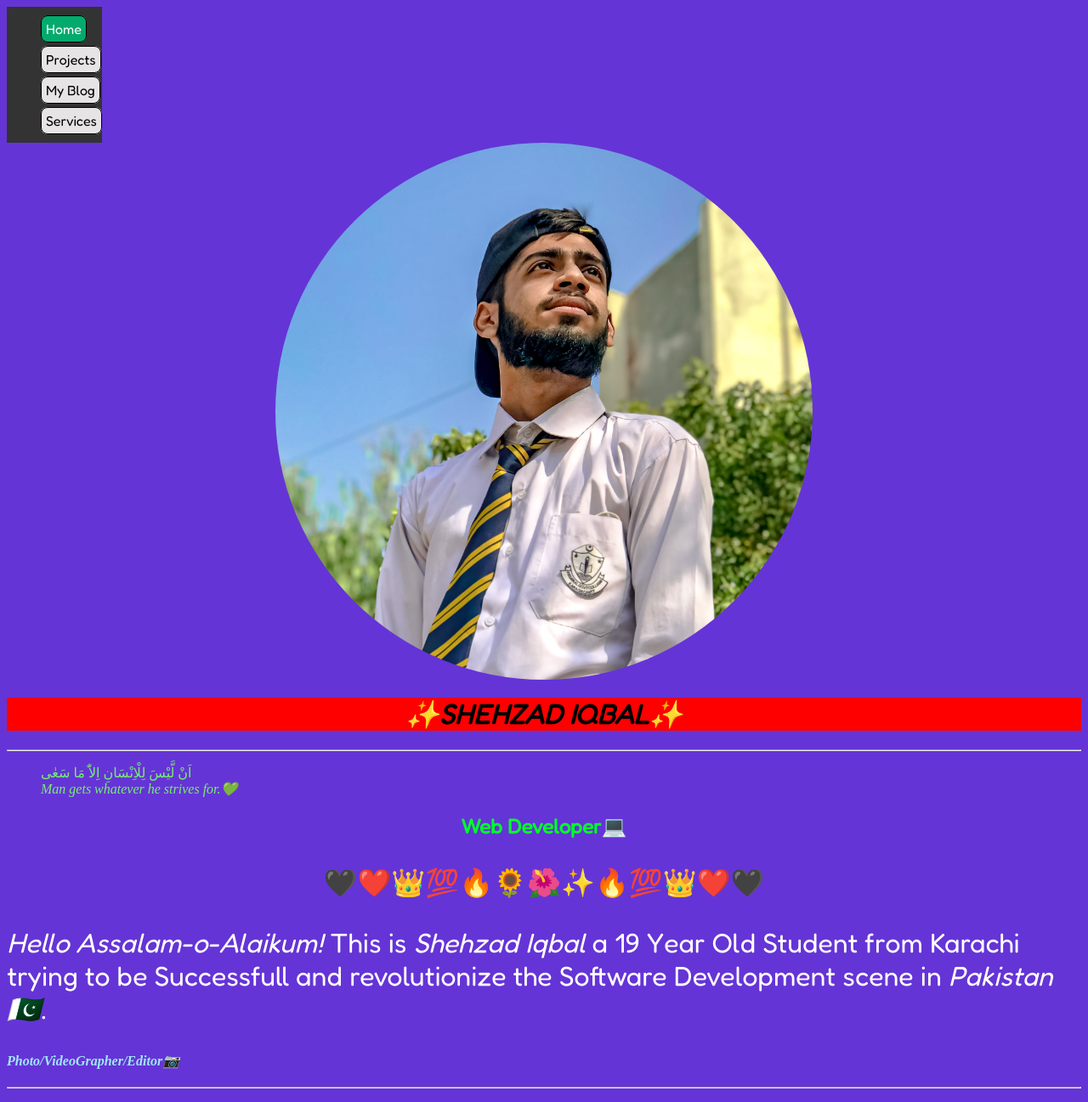
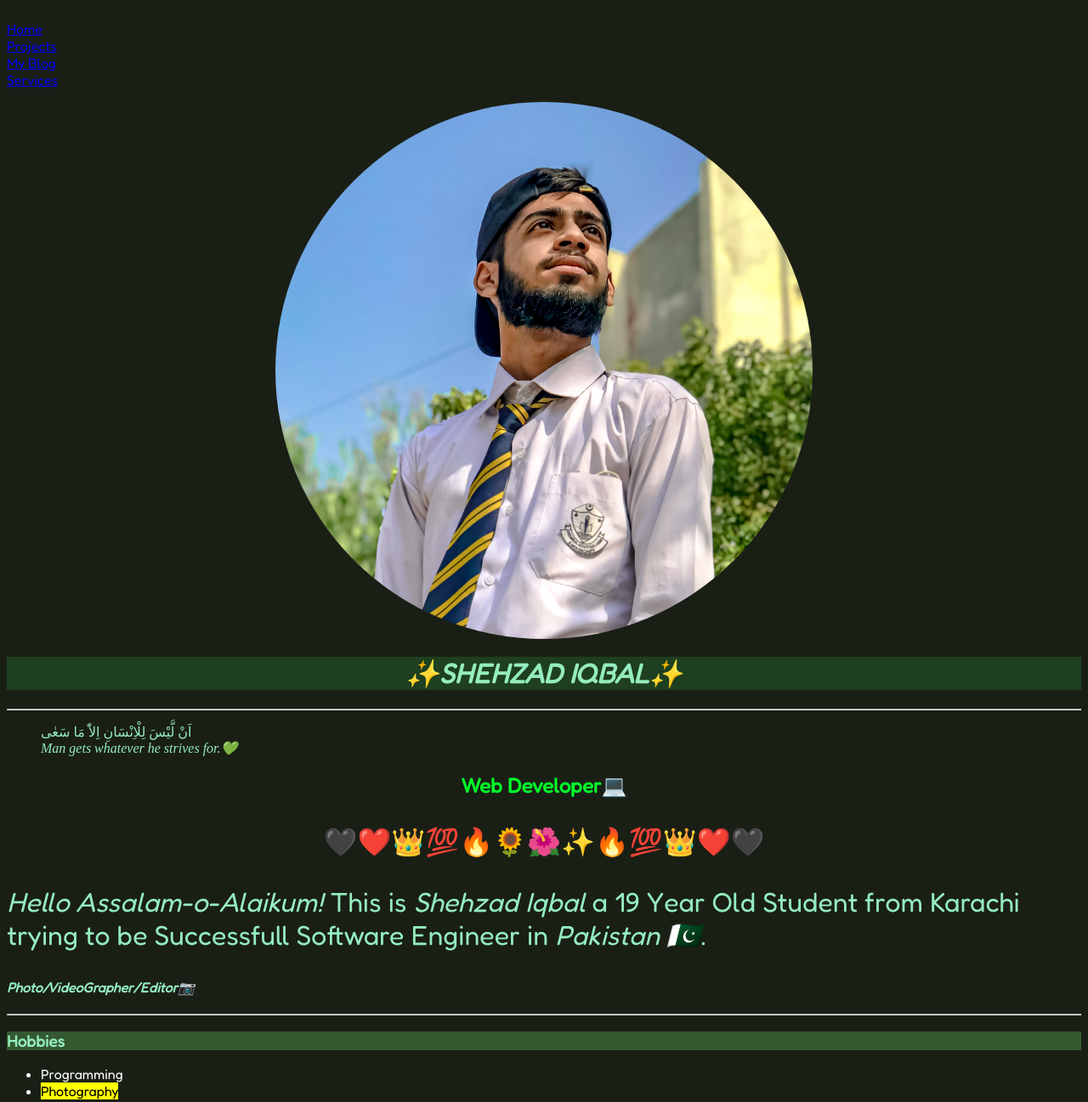
Before and after one commit to shehza-d/ss, a plain HTML site: page index.html in a window 1280 px wide. Shown: the top 1297 px of the page at 85% size. Drawn offline with Linux system fonts and the light colour scheme.

Commit message:
color palet

```diff
--- a/index.html
+++ b/index.html
@@ -18,24 +18,19 @@
 
     <header>
         <nav>
-  <div class="topnav">
-    <li class="header-li">
-      <ul><a class="active" href="./index.html" id="top">Home</a> </ul>
-      <ul><a href="./projects.html">Projects</a> </ul>
-     <ul> <a href="./blog.html">My Blog</a> </ul>
- <ul> <a href="./Services.html">Services</a> </ul>
-</li>
+            <ul class="header-li">
+                <li><a href="./index.html" class="active">Home</a> </li>
+                <li><a href="./projects.html">Projects</a> </li>
+                <li> <a href="./blog.html">My Blog</a> </li>
+                <li> <a href="./Services.html">Services</a> </li>
+            </ul>
         </nav>
     </header>
-</div>
+    <img src="./compressed photos/my-photo2.png" alt="Sabar karo" width="450" title="HACKER" class="dp">
 
-<img src="./compressed photos/my-photo2.png" alt="Sabar karo" width="450" title="HACKER" class="dp">
-  <dfn><em><strong>
-          <h1>✨SHEHZAD IQBAL✨</h1>
-        </strong></em></dfn>
+    <dfn><em><strong><h1>✨SHEHZAD IQBAL✨</h1></strong></em></dfn>
+
     <hr>
-
-
 
     <blockquote>اَنْ لَّیْسَ لِلْاِنْسَانِ اِلاّٰ مَا سَعٰی
         <br> <cite>Man gets whatever he strives for.💚</cite>
@@ -50,8 +45,7 @@
     <center>
         <p>🖤❤️👑💯🔥🌻🌺✨🔥💯👑❤️🖤</p>
     </center>
-  <p><em>Hello Assalam-o-Alaikum!</em> This is <em>Shehzad Iqbal</em> a 19 Year Old Student from Karachi trying to be
-    Successfull and revolutionize the Software Development scene in <em>Pakistan 🇵🇰</em>.</p>
+    <p><em>Hello Assalam-o-Alaikum!</em> This is <em>Shehzad Iqbal</em> a 19 Year Old Student from Karachi trying to be Successfull Software Engineer in <em>Pakistan 🇵🇰</em>.</p>
     <h4><em>Photo/VideoGrapher/Editor📷</em></h4>
     <hr>
 
@@ -81,24 +75,19 @@
   </address>
     <br>
     <td style="padding-right: 5px">
-    <a href="https://instagram.com/shehza.d?utm_medium=copy_link" target="_blank"><img
-        src="./compressed photos/logos/ig7-compressed.png" width="60" height="60" alt=""
-        title="i just LOVE my insta Account" /></a>
+        <a href="https://instagram.com/shehza.d?utm_medium=copy_link" target="_blank"><img src="./compressed photos/logos/ig7-compressed.png" width="60" height="60" alt="" title="i just LOVE my insta Account" /></a>
     </td>
     &nbsp;&nbsp;
     <td style="padding-right: 5px">
-    <a href="https://www.youtube.com/channel/UCUTMs216kmgY9lOgBFDckAQ" target="_blank"><img
-        src="./compressed photos/logos/yt6.png" width="60" height="60" title="aagye ho tw Subscribe kar hi lena" /></a>
+        <a href="https://www.youtube.com/channel/UCUTMs216kmgY9lOgBFDckAQ" target="_blank"><img src="./compressed photos/logos/yt6.png" width="60" height="60" title="aagye ho tw Subscribe kar hi lena" /></a>
     </td>
     &nbsp;&nbsp;
     <td style="padding-right: 5px">
-    <a href="https://github.com/shehza-d" target="_blank"><img src="./compressed photos/logos/git.png" width="60"
-        height="60" alt="sorry" title="Progamminggg" /></a>
+        <a href="https://github.com/shehza-d" target="_blank"><img src="./compressed photos/logos/git.png" width="60" height="60" alt="sorry" title="Progamminggg" /></a>
     </td>
     &nbsp;&nbsp;
     <td style="padding-right: 5px">
-    <a href="https://www.linkedin.com/in/shehzadd/" target="_blank"><img
-        src="./compressed photos/logos/lin3.jpg" width="60" height="60" alt="wait" title="Professionalism" /></a>
+        <a href="https://www.linkedin.com/in/shehzadd/" target="_blank"><img src="./compressed photos/logos/lin3.jpg" width="60" height="60" alt="wait" title="Professionalism" /></a>
     </td>
     &nbsp;
     <a href="#top">Top</a>
--- a/style.css
+++ b/style.css
@@ -1,8 +1,11 @@
                 nav {
-  margin:0%;
+                    margin: 0%;
                     padding: 0%;
                 }
-body {background-color:#6534D6}
+
+                body {
+                    background-color: #1A1F16;
+                }
 
                 header {
                     display: flex;
@@ -10,76 +13,85 @@ header {
                     align-items: center;
                 }
 
-.dp {border-radius: 50%;
-     /* align: center; */
+                .dp {
+                    border-radius: 50%;
                     display: block;
                     margin-left: auto;
                     margin-right: auto;
                     width: 50%;
+                    border: 50px #94ECBE;
+                    /* border-style: 50px #94ECBE; */
                 }
-img {border-radius: 2%;}
-h1 {color:black; background-color: red;
+
+                h1 {
+                    color: #94ECBE;
+                    background-color: #1E3F20;
                     text-align: center;
                     font-family: 'Fredoka', sans-serif;
                 }
-h2 {color:rgb(0, 255, 42);
+
+                h2 {
+                    color: rgb(0, 255, 42);
                     text-align: center;
-  font-family: 'Fredoka', sans-serif;}
-h3 {color: rgb(17, 17, 17); background-color:aquamarine;
-  font-family: 'Fredoka', sans-serif;}
-h4 {color:rgb(159, 232, 250)}
-p { font-size: 32px;
-  color:white;
-  font-family: 'Fredoka', sans-serif;}
-ul {color:white}
-blockquote{color:rgb(119, 238, 115)}
-address {color:red}
-ul  { font-family: 'Fredoka', sans-serif;}
-link { font-family: 'Fredoka', sans-serif;}
-table { font-family: 'Fredoka', sans-serif;}
+                    font-family: 'Fredoka', sans-serif;
+                }
 
-a {
+                h3 {
+                    color: #94ECBE;
+                    background-color: #345830;
+                    font-family: 'Fredoka', sans-serif;
+                }
+
+                h4,
+                h5 {
+                    color: #94ECBE;
+                    font-family: 'Fredoka', sans-serif;
+                }
+
+                p {
+                    font-size: 32px;
+                    color: #94ECBE;
+                    font-family: 'Fredoka', sans-serif;
+                }
+
+                ul {
+                    color: white;
+                    font-family: 'Fredoka', sans-serif;
+                }
+
+                img {
+                    border-radius: 3px;
+                }
+
+                blockquote {
+                    color: #94ECBE;
+                }
+
+                table {
+                    font-family: 'Fredoka', sans-serif;
+                    color: #94ECBE;
+                }
+                /* address {
+    font-family: 'Fredoka', sans-serif;
+} */
+
+                address {
+                    font-family: 'Fredoka', sans-serif;
                     text-decoration: none;
                     border: 0.2px solid #000;
-    color: #000;
-    background: #e6e4e4;
+                    color: #94ECBE;
+                    background: #4A7856;
                     padding: 5px;
                     border-radius: 8px;
+                    font-family: 'Fredoka', sans-serif;
                 }
                 /* body {
     background-image: url('');
   } */
+
                 .header-li {
                     display: inline-block;
                     padding: 0;
                     text-decoration: none;
-           list-style: none;}
-
-
-/* Add a black background color to the top navigation */
-.topnav {
-  background-color: #333;
-  overflow: hidden;
+                    list-style: none;
                 }
-
-/* Style the links inside the navigation bar */
-/* .topnav a {
-  float: left;
-  color: #f2f2f2;
-  text-align: center;
-  padding: 14px 16px;
-  text-decoration: none;
-  font-size: 17px;
-} */
-
-/* Change the color of links on hover */
-.topnav a:hover {
-  background-color: rgb(250, 183, 183);
-  color: black;
-}
-
-/* Add a color to the active/current link */
-.topnav a.active {
-  background-color: #04AA6D;
-  color: white;
-}
```
Also changed, not shown: Services.html (+18 -13 lines), blog.html (+12 -9 lines), projects.html (+13 -10 lines). Lines whose indentation alone changed are shown as unchanged.
